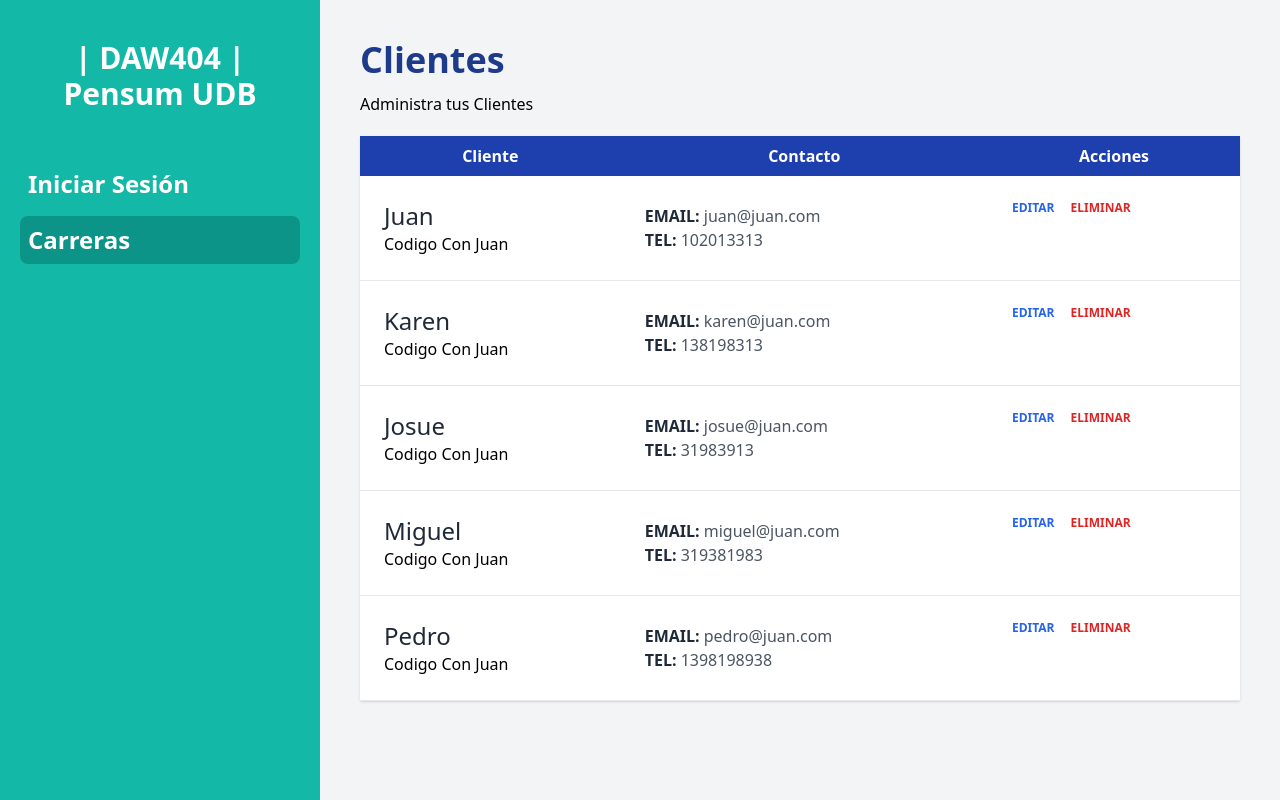
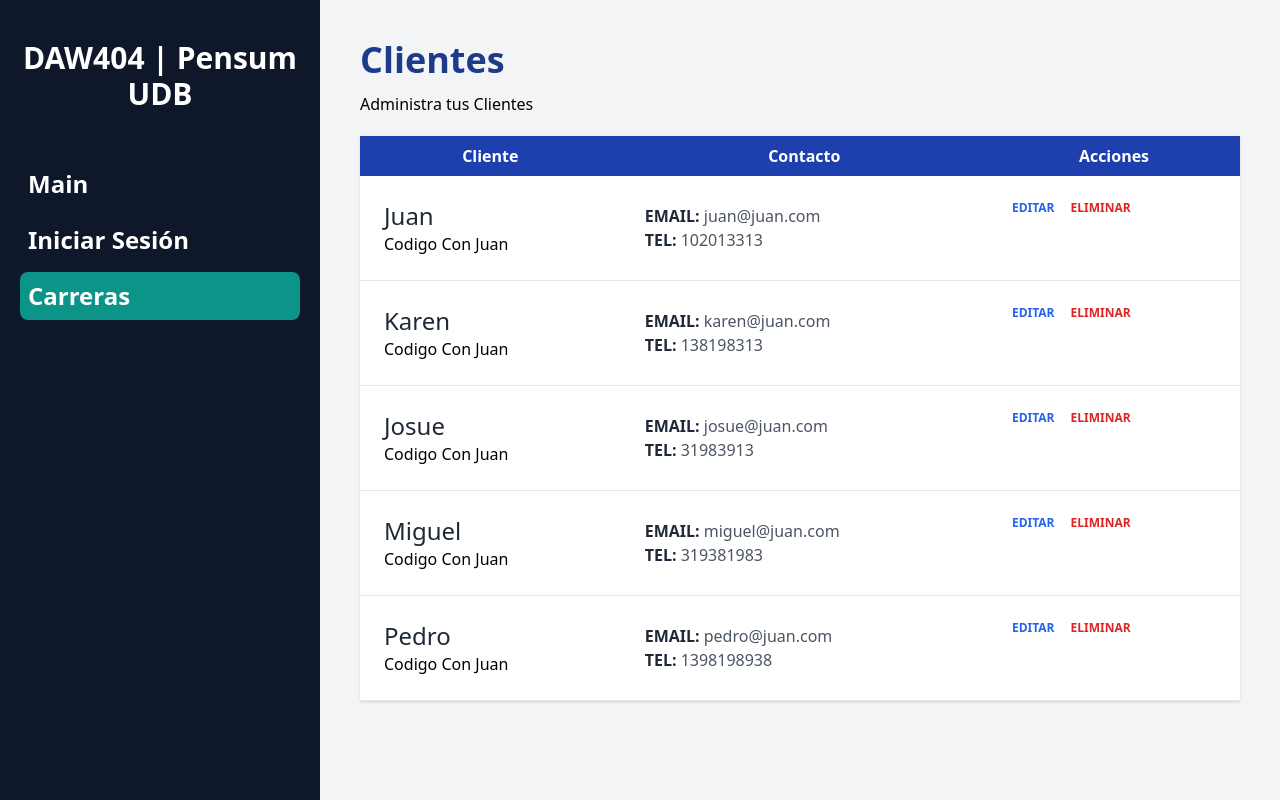
Before and after one commit to MatMT/FullReact, a React (Vite) app in the folder daw-pensum/: page / in a window 1280 px wide. Built offline with nearby package versions, Linux system fonts and the light colour scheme.

Commit message:
Creando Vista Main

```diff
--- a/daw-pensum/src/components/Layaout.jsx
+++ b/daw-pensum/src/components/Layaout.jsx
@@ -5,10 +5,15 @@ export default function Layaout() {
 
     return (
         <div className='md:flex md:min-h-screen'>
-            <aside className='md:w-1/4 bg-teal-500 px-5 py-10'>
-                <h2 className='text-3xl font-black text-center text-white'> | DAW404 | Pensum UDB</h2>
+            <aside className='md:w-1/4 bg-slate-900 px-5 py-10'>
+                <h2 className='text-3xl font-black text-center text-white'> DAW404 | Pensum UDB</h2>
 
                 <nav className='mt-12 grid font-semibold gap-2 text-2xl text-white'>
+                    <Link
+                        to="/main"
+                        className={`p-2 ${location.pathname === '/main' ? 'seccionActual' : ''}`}>
+                        Main
+                    </Link>
                     <Link
                         to="/clientes/nuevo"
                         className={`p-2 ${location.pathname === '/clientes/nuevo' ? 'seccionActual' : ''}`}>
@@ -19,6 +24,7 @@ export default function Layaout() {
                         className={`p-2 ${location.pathname === '/' ? 'seccionActual' : ''}`}>
                         Carreras
                     </Link>
+
                 </nav>
             </aside>
 
--- /dev/null
+++ b/daw-pensum/src/pages/Main.jsx
@@ -0,0 +1,7 @@
+import React from 'react'
+
+export default function Main() {
+  return (
+    <div>ola k ahce</div>
+  )
+}
```
Also changed, not shown: daw-pensum/src/router.jsx (+7 -1 lines), 1 other file (tests, documents, lock files or other folders).
